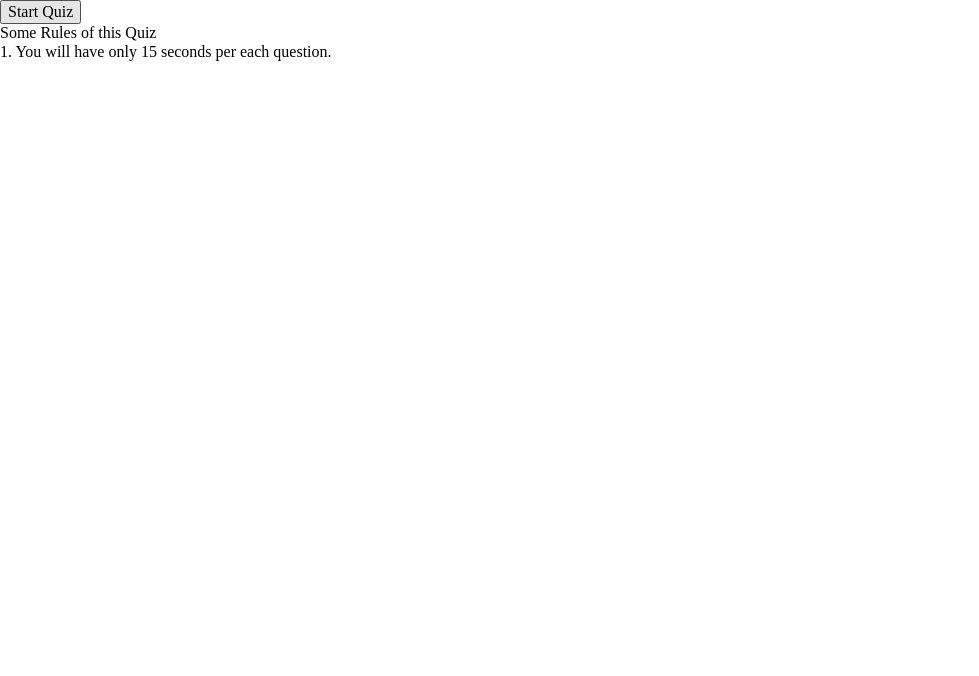
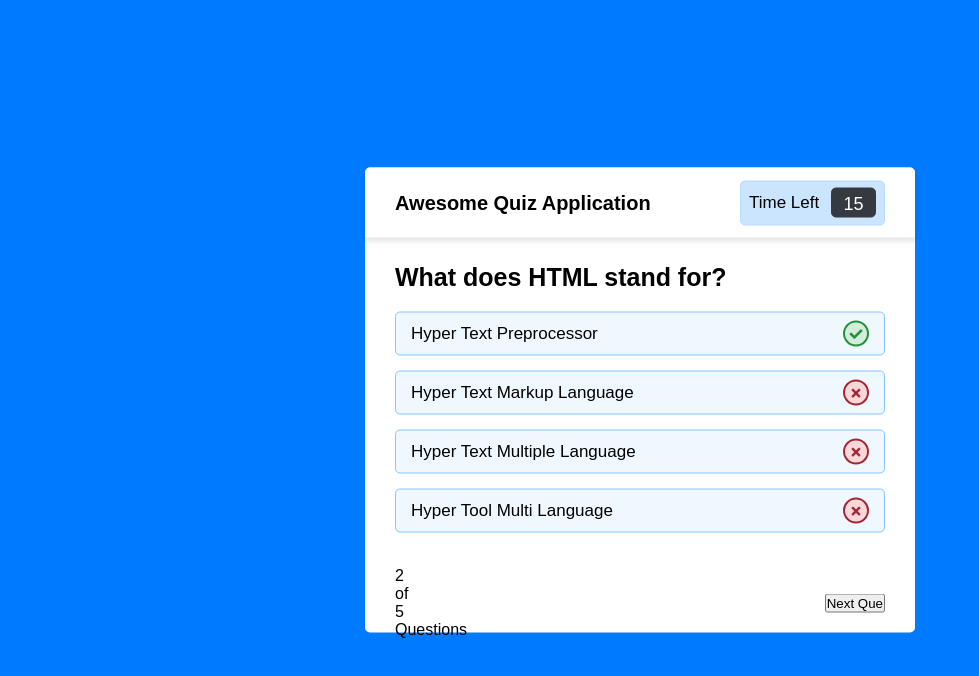
Before and after one commit to SantiagoLuesma/quiz-app, a plain HTML site: page index.html in a window 1280 px wide. Shown: the whole page, without its empty margins (0-979 px from the left). Drawn offline with Linux system fonts and the light colour scheme.

Commit message:
Start button, rules and finished questions

```diff
--- a/assets/css/styles.css
+++ b/assets/css/styles.css
@@ -0,0 +1,241 @@
+*{
+    margin: 0;
+    padding: 0;
+    box-sizing: border-box;
+    font-family: 'Poppins', sans-serif;
+}
+
+body{
+    background-color: #007bff;
+}
+
+.start__button,
+.box,
+.quiz{
+    position: absolute;
+    top: 50%;
+    left: 50%;
+    transform: translate(-50%, -50%);
+}
+
+.start__button button{
+    font-size: 25px;
+    font-weight: 500;
+    color: #007bff;
+    padding: 15px 30px;
+    border: none;
+    outline: none;
+    border-radius: 5px;
+    background-color: #fff;
+    cursor: pointer;
+}
+
+.box{
+    display: none;
+    width: 540px;
+    background-color: #fff;
+    border-radius: 5px;
+}
+
+.box__title{
+    height: 60px;
+    width: 100%;
+    border-bottom: 1px solid lightgrey;
+    display: flex;
+    align-items: center;
+    padding: 0 35px;
+    font-size: 20px;
+    font-weight: 600;
+}
+
+.box__list{
+    padding: 15px 35px;
+}
+
+.box__item{
+    margin: 5px 0;
+    font-size: 17px;
+}
+
+.box__item span{
+    font-weight: 600;
+    color: #007bff;
+}
+
+.buttons{
+    height: 60px;
+    display: flex;
+    align-items: center;
+    justify-content: flex-end;
+    padding: 0 35px;
+    border-top: 1px solid lightgrey;
+}
+
+.button__continue,
+.button__exit{
+    margin: 0 5px;
+    height: 40px;
+    width: 100px;
+    border: 1px solid transparent;
+    border-radius: 5px;
+    color: #fff;
+    font-size: 16px;
+    font-weight: 500;
+    cursor: pointer;
+    transition: all .3s ease;
+}
+
+.button__continue{
+    color: #fff;
+    background-color: #007bff;
+}
+
+.button__continue:hover{
+    background-color: #0263ca;
+}
+
+.button__exit{
+    color: #007bff;
+    border: 1px solid #007bff;
+}
+
+.button__exit:hover{
+    color: #fff;
+    background-color: #007bff;
+}
+
+
+/* ====== QUIZ ====== */
+.quiz{
+    width: 550px;
+    background-color: #fff;
+    border-radius: 5px;
+}
+
+.quiz__header{
+    position: relative;
+    z-index: 99;
+    height: 70px;
+    padding: 0 30px;
+    background-color: #fff;
+    display: flex;
+    align-items: center;
+    justify-content: space-between;
+    border-radius: 5px 5px 0 0;
+    box-shadow: 0px 3px 5px 1px rgba(0, 0, 0, .1);
+}
+
+.quiz__title{
+    font-size: 20px;
+    font-weight: 600;
+}
+
+.quiz__timer{
+    display: flex;
+    align-items: center;
+    justify-content: space-between;
+    width: 145px;
+    height: 45px;
+    background-color: #cce5ff;
+    border: 1px solid #b8daff;
+    border-radius: 5px;
+    padding: 0 8px;
+}
+
+.quiz__timer-text{
+    font-weight: 400;
+    font-size: 17px;
+    user-select: none;
+}
+
+.quiz__timer-seconds{
+    font-size: 18px;
+    font-weight: 500;
+    background-color: #343a40;
+    height: 30px;
+    width: 45px;
+    color: #fff;
+    text-align: center;
+    line-height: 30px;
+    border-radius: 5px;
+    border: 1px solid #343a40;
+    user-select: none;
+}
+
+.question{
+    padding: 25px 30px 20px 30px;
+    background-color: #fff;
+}
+
+.question__text{
+    font-size: 25px;
+    font-weight: 600;
+}
+
+.question__list{
+    padding: 20px 0;
+}
+
+.question__option{
+    background-color: aliceblue;
+    border: 1px solid #84c5fe;
+    border-radius: 5px;
+    padding: 8px 15px;
+    margin-bottom: 15px;
+    font-size: 17px;
+    display: flex;
+    align-items: center;
+    justify-content: space-between;
+    cursor: pointer;
+    transition: all .3s ease;
+}
+
+.question__option:hover{
+    color: #004085;
+    background-color: #cce5ff;
+    border-color: #b8daff;
+}
+
+.question__option:last-child{
+    margin-bottom: 0px;
+}
+
+.question__option-icon{
+    height: 26px;
+    width: 26px;
+    border: 2px solid transparent;
+    border-radius: 50%;
+    text-align: center;
+    font-size: 13px;
+    line-height: 24px;
+    pointer-events: none;
+}
+
+.question__option-tick{
+    color: #23903c;
+    border-color: #23903c;
+    background-color: #d4edda;
+}
+
+.question__option-cross{
+    color: #a42834;
+    border-color: #a42834;
+    background-color: #f8d7da;
+}
+
+.question__score{
+    height: 60px;
+    width: 100%;
+    padding: 0 30px;
+    display: flex;
+    align-items: center;
+    justify-content: space-between;
+}
+
+.question__score-total{
+
+}
+
+.question__next{
+
+}
--- a/index.html
+++ b/index.html
@@ -7,7 +7,7 @@
     <title>Quiz App</title>
 
     <!-- NORMALIZE -->
-    <link rel="stylesheet" href="/assets/css/normalize.css">
+    <!-- <link rel="stylesheet" href="/assets/css/normalize.css"> -->
 
     <!-- FONT AWESOME -->
     <link rel="stylesheet" href="https://cdnjs.cloudflare.com/ajax/libs/font-awesome/5.15.2/css/all.min.css"/>
@@ -21,22 +21,82 @@
 </head>
 <body>
     <!-- Start Quiz Button -->
-    <div class="start__button"><button>Start Quiz</button></div>
+    <div class="start__button">
+        <button>Start Quiz</button>
+    </div>
 
     <!-- Info Box -->
-    <div class="info__box">
+    <div class="box">
 
-        <div class="info__title">
+        <div class="box__title">
             <span>Some Rules of this Quiz</span>
         </div>
 
-        <div class="info__list">
-            <div class="info">1. You will have only <span>15 seconds</span> per each question.</div>
-            <div class="info"></div>
-            <div class="info"></div>
-            <div class="info"></div>
-            <div class="info"></div>
+        <div class="box__list">
+            <div class="box__item">1. You will have only <span>15 seconds</span> per each question.</div>
+            <div class="box__item">2. Once you select your answer, you can't reselect.</div>
+            <div class="box__item">3. You can't select any option once time goes off.</div>
+            <div class="box__item">4. You can't exit from the Quiz while you're playing.</div>
+            <div class="box__item">5. You'll get points on the basis of your correct answers.</div>
         </div>
+
+        <div class="buttons">
+            <button class="button__exit">Exit Quiz</button>
+            <button class="button__continue">Continue</button>
+        </div>
+
+    </div>
+
+    <!-- Quiz Box -->
+
+    <div class="quiz">
+        <header class="quiz__header">
+            <div class="quiz__title">Awesome Quiz Application</div>
+            <div class="quiz__timer">
+                <div class="quiz__timer-text">Time Left</div>
+                <div class="quiz__timer-seconds">15</div>
+            </div>
+        </header>
+
+        <section class="question">
+
+            <div class="question__text">
+                <span>What does HTML stand for?</span>
+            </div>
+
+            <div class="question__list">
+
+                <div class="question__option">
+                    <span>Hyper Text Preprocessor</span>
+                    <div class="question__option-icon question__option-tick"><i class="fas fa-check"></i></div>
+                </div>
+
+                <div class="question__option">
+                    <span>Hyper Text Markup Language</span>
+                    <div class="question__option-icon question__option-cross"><i class="fas fa-times"></i></div>
+                </div>
+
+                <div class="question__option">
+                    <span>Hyper Text Multiple Language</span>
+                    <div class="question__option-icon question__option-cross"><i class="fas fa-times"></i></div>
+                </div>
+
+                <div class="question__option">
+                    <span>Hyper Tool Multi Language</span>
+                    <div class="question__option-icon question__option-cross"><i class="fas fa-times"></i></div>
+                </div>
+
+            </div>
+
+        </section>
+
+        <!-- Quiz Box Footer -->
+        <footer class="question__score">
+            <div class="question__score-total">
+                <span><p>2</p>of<p>5</p>Questions</span>
+            </div>
+            <button class="question__next">Next Que</button>
+        </footer>
 
     </div>
 
```
